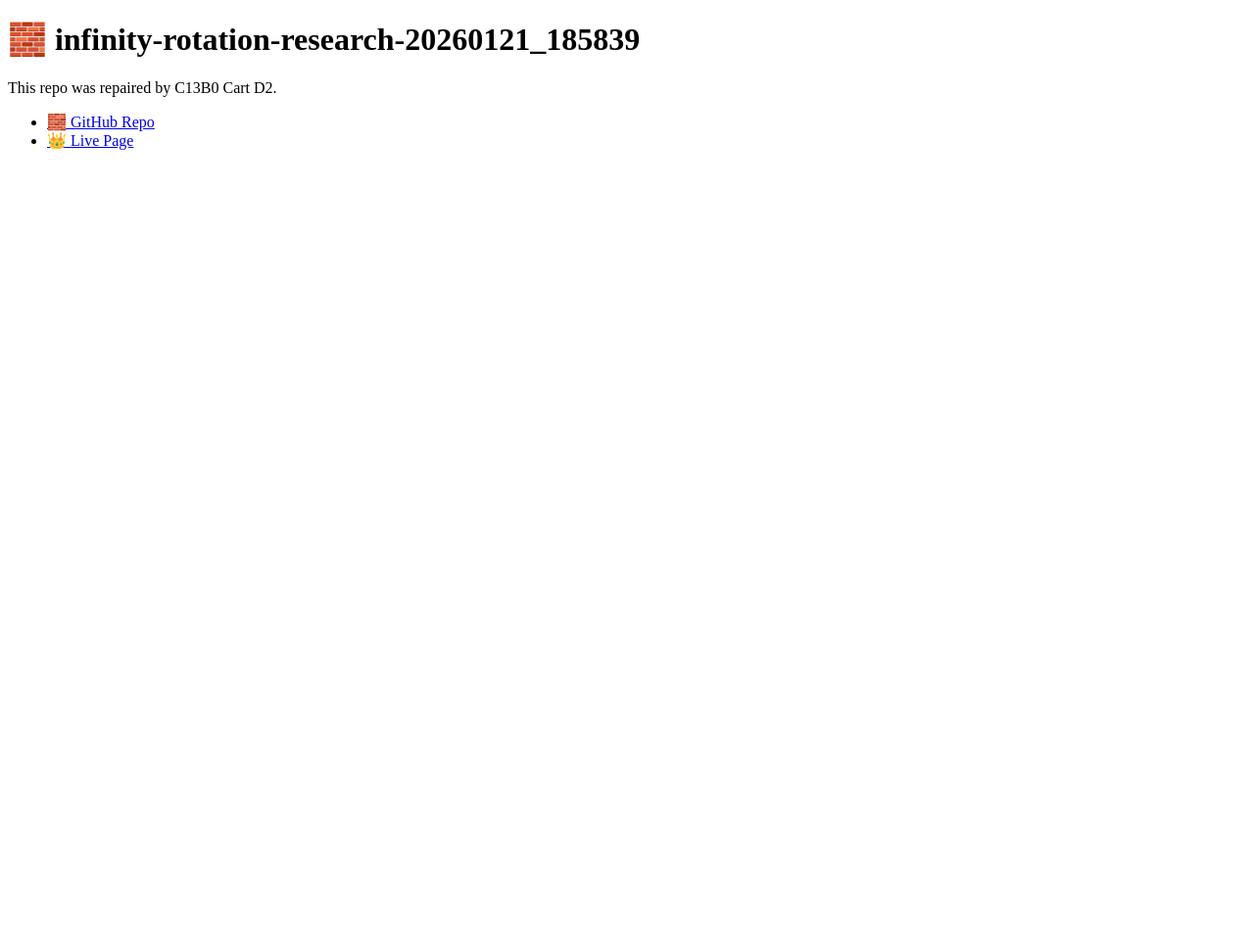
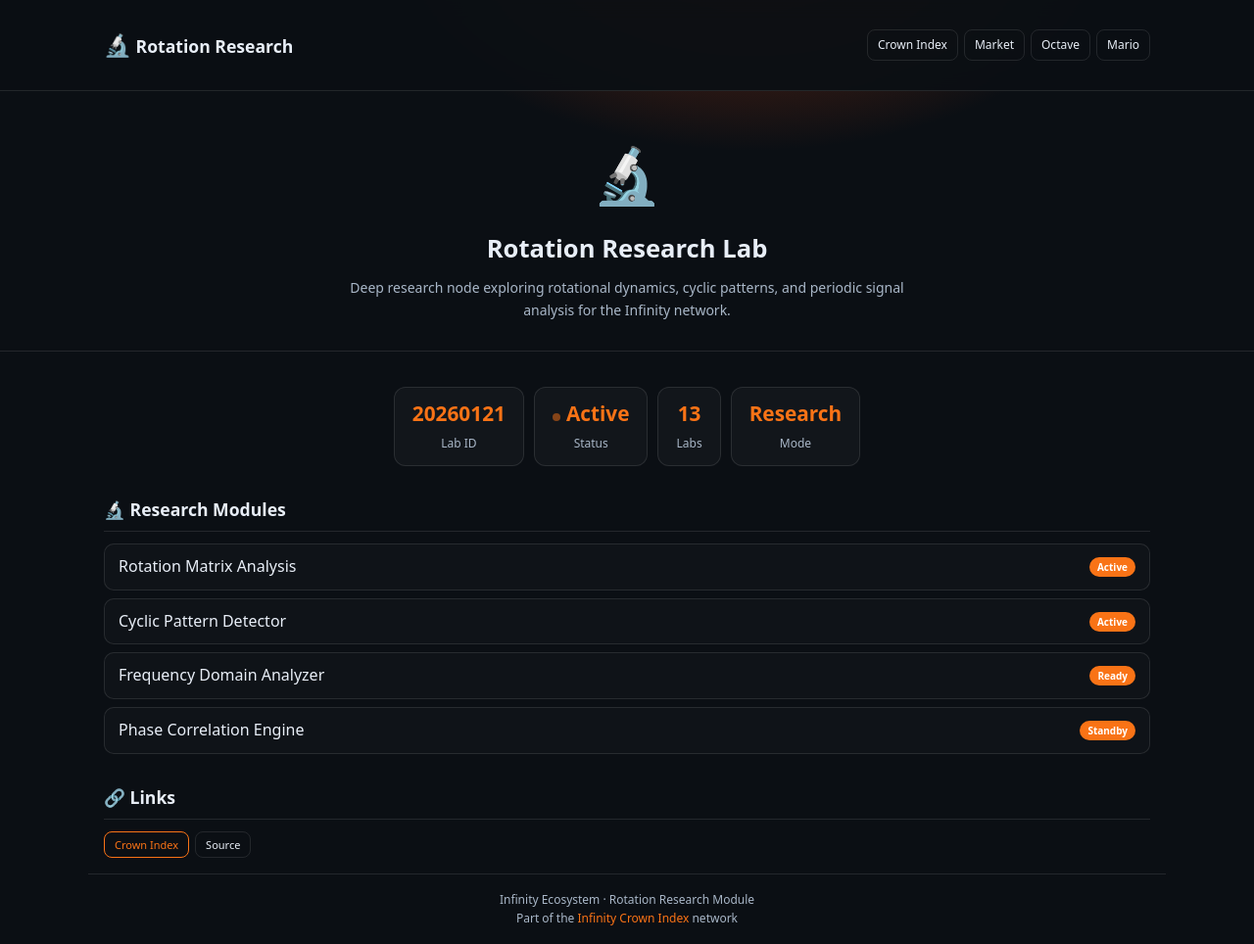
Before and after one commit to pewpi-infinity/infinity-rotation-research-20260121_185839, a plain HTML site: page index.html in a window 1280 px wide. Shown: the whole page at 98% size. Before the commit the page ends 800 px from the top, so only its background shows below. Drawn offline with Linux system fonts and the light colour scheme.

Commit message:
Deploy rotation-research index - Infinity ecosystem

```diff
--- a/index.html
+++ b/index.html
@@ -1,15 +1,143 @@
-<!doctype html>
-<html>
-<head>
-<meta charset="utf-8">
-<title>infinity-rotation-research-20260121_185839</title>
-</head>
-<body>
-<h1>🧱 infinity-rotation-research-20260121_185839</h1>
-<p>This repo was repaired by C13B0 Cart D2.</p>
-<ul>
-  <li><a href="https://github.com/pewpi-infinity/infinity-rotation-research-20260121_185839">🧱 GitHub Repo</a></li>
-  <li><a href="https://pewpi-infinity.github.io/infinity-rotation-research-20260121_185839/">👑 Live Page</a></li>
-</ul>
-</body>
-</html>
+<!doctype html><html lang="en"><head>
+<meta charset="utf-8"><meta name="viewport" content="width=device-width,initial-scale=1">
+<title>Rotation Research - 20260121_1</title>
+<style>
+:root {
+  --bg: #0b0f14;
+  --panel: #0f1620;
+  --line: rgba(255,255,255,.1);
+  --text: #e8eef7;
+  --muted: #a9b7c8;
+  --accent: #f97316;
+  --accent2: #fb923c;
+}
+* { box-sizing: border-box; margin: 0; padding: 0; }
+body {
+  background: radial-gradient(800px 500px at 60% -10%, #7c2d12, transparent 50%), var(--bg);
+  color: var(--text);
+  font-family: system-ui, -apple-system, sans-serif;
+  line-height: 1.6;
+  min-height: 100vh;
+}
+a { color: var(--accent); text-decoration: none; }
+a:hover { text-decoration: underline; }
+.wrap { max-width: 1100px; margin: auto; padding: 16px; }
+header {
+  position: sticky; top: 0; z-index: 10;
+  background: rgba(11,15,20,.95);
+  backdrop-filter: blur(10px);
+  border-bottom: 1px solid var(--line);
+  padding: 12px 16px;
+}
+.hdr { display: flex; gap: 12px; align-items: center; flex-wrap: wrap; }
+.brand { font-weight: 800; font-size: 1.1rem; white-space: nowrap; }
+.brand-icon { font-size: 1.4rem; }
+.nav { display: flex; gap: 6px; flex-wrap: wrap; margin-left: auto; }
+.nav a {
+  font-size: 12px; padding: 5px 10px;
+  border: 1px solid var(--line); border-radius: 8px;
+  white-space: nowrap; color: var(--text);
+}
+.nav a:hover { background: rgba(255,255,255,.06); text-decoration: none; }
+.hero {
+  text-align: center; padding: 40px 16px 30px;
+  border-bottom: 1px solid var(--line);
+}
+.hero-icon { font-size: 3.5rem; margin-bottom: 12px; }
+.hero h1 { font-size: 1.6rem; font-weight: 800; margin-bottom: 8px; }
+.hero p { color: var(--muted); max-width: 600px; margin: auto; font-size: 14px; }
+.stats { display: flex; gap: 10px; flex-wrap: wrap; justify-content: center; margin: 20px 0; }
+.stat {
+  border: 1px solid var(--line); border-radius: 12px;
+  padding: 10px 18px; text-align: center;
+  background: rgba(255,255,255,.03);
+}
+.stat strong { display: block; font-size: 1.3rem; color: var(--accent); }
+.stat span { font-size: 12px; color: var(--muted); }
+.grid { display: grid; grid-template-columns: repeat(auto-fill, minmax(300px, 1fr)); gap: 12px; margin-top: 20px; }
+.card {
+  border: 1px solid var(--line); border-radius: 14px;
+  padding: 16px; background: rgba(255,255,255,.03);
+  transition: border-color .2s, transform .2s;
+}
+.card:hover { border-color: var(--accent); transform: translateY(-2px); }
+.card-title { font-weight: 700; font-size: 14px; margin-bottom: 4px; }
+.card-desc { font-size: 12px; color: var(--muted); margin-bottom: 10px; }
+.card-links { display: flex; gap: 6px; flex-wrap: wrap; }
+.btn {
+  font-size: 11px; padding: 4px 10px;
+  border: 1px solid var(--line); border-radius: 8px;
+  color: var(--text); background: transparent;
+  cursor: pointer; text-decoration: none;
+}
+.btn:hover { background: rgba(255,255,255,.06); text-decoration: none; }
+.btn-accent { border-color: var(--accent); color: var(--accent); }
+section { margin-top: 30px; }
+section h2 { font-size: 1.1rem; font-weight: 700; margin-bottom: 12px; padding-bottom: 8px; border-bottom: 1px solid var(--line); }
+.tiny { font-size: 11px; color: var(--muted); }
+footer {
+  border-top: 1px solid var(--line);
+  margin-top: 40px; padding: 16px 0;
+  text-align: center; font-size: 12px; color: var(--muted);
+}
+.pulse { animation: pulse 2s ease-in-out infinite; }
+@keyframes pulse { 0%,100% { opacity: 1; } 50% { opacity: .5; } }
+.status-dot { display: inline-block; width: 8px; height: 8px; border-radius: 50%; background: var(--accent); margin-right: 6px; }
+.module-list { list-style: none; }
+.module-list li {
+  padding: 10px 14px; border: 1px solid var(--line); border-radius: 10px;
+  margin-bottom: 8px; display: flex; justify-content: space-between; align-items: center;
+  background: rgba(255,255,255,.02);
+}
+.module-list li:hover { border-color: var(--accent); }
+.tag { font-size: 10px; padding: 2px 8px; border-radius: 99px; background: var(--accent); color: #fff; font-weight: 600; }
+</style>
+</head><body>
+<header><div class="wrap hdr">
+  <span class="brand"><span class="brand-icon">&#x1F52C;</span> Rotation Research</span>
+
+    <nav class="nav">
+      <a href="https://pewpi-infinity.github.io/infinity-crown-index/">Crown Index</a>
+      <a href="https://pewpi-infinity.github.io/infinity-spark-market/">Market</a>
+      <a href="https://pewpi-infinity.github.io/smug_look/">Octave</a>
+      <a href="https://pewpi-infinity.github.io/MARIO-TOKENS/">Mario</a>
+    </nav>
+</div></header>
+
+<div class="hero">
+  <div class="hero-icon">&#x1F52C;</div>
+  <h1>Rotation Research Lab</h1>
+  <p>Deep research node exploring rotational dynamics, cyclic patterns, and periodic signal analysis for the Infinity network.</p>
+</div>
+
+<div class="wrap">
+  <div class="stats">
+    <div class="stat"><strong>20260121</strong><span>Lab ID</span></div>
+    <div class="stat"><strong><span class="status-dot pulse"></span>Active</strong><span>Status</span></div>
+    <div class="stat"><strong>13</strong><span>Labs</span></div>
+    <div class="stat"><strong>Research</strong><span>Mode</span></div>
+  </div>
+
+  <section>
+    <h2>&#x1F52C; Research Modules</h2>
+    <ul class="module-list">
+      <li><span>Rotation Matrix Analysis</span><span class="tag">Active</span></li>
+      <li><span>Cyclic Pattern Detector</span><span class="tag">Active</span></li>
+      <li><span>Frequency Domain Analyzer</span><span class="tag">Ready</span></li>
+      <li><span>Phase Correlation Engine</span><span class="tag">Standby</span></li>
+    </ul>
+  </section>
+
+  <section><h2>&#x1F517; Links</h2>
+    <div class="card-links">
+      <a class="btn btn-accent" href="https://pewpi-infinity.github.io/infinity-crown-index/">Crown Index</a>
+      <a class="btn" href="https://github.com/pewpi-infinity/infinity-rotation-research-20260121_185839" target="_blank">Source</a>
+    </div>
+  </section>
+</div>
+
+<footer class="wrap">
+  Infinity Ecosystem &middot; Rotation Research Module<br>
+  Part of the <a href="https://pewpi-infinity.github.io/infinity-crown-index/">Infinity Crown Index</a> network
+</footer>
+</body></html>
```
